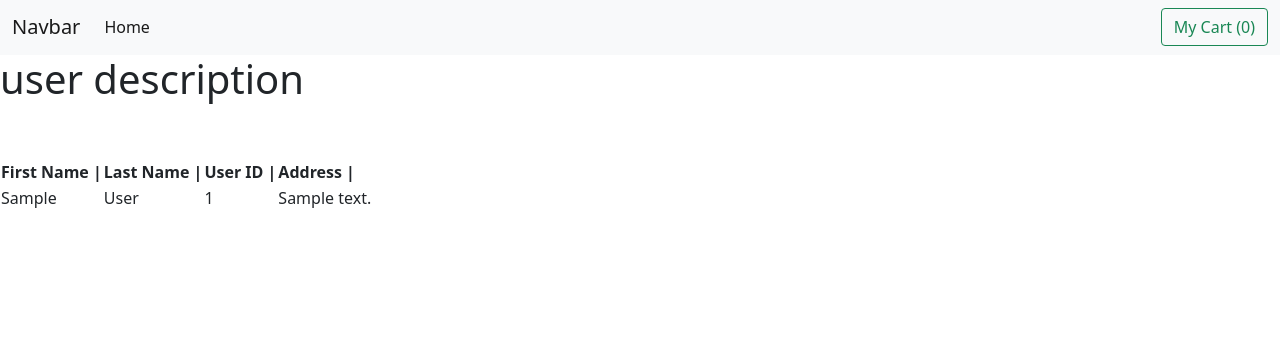
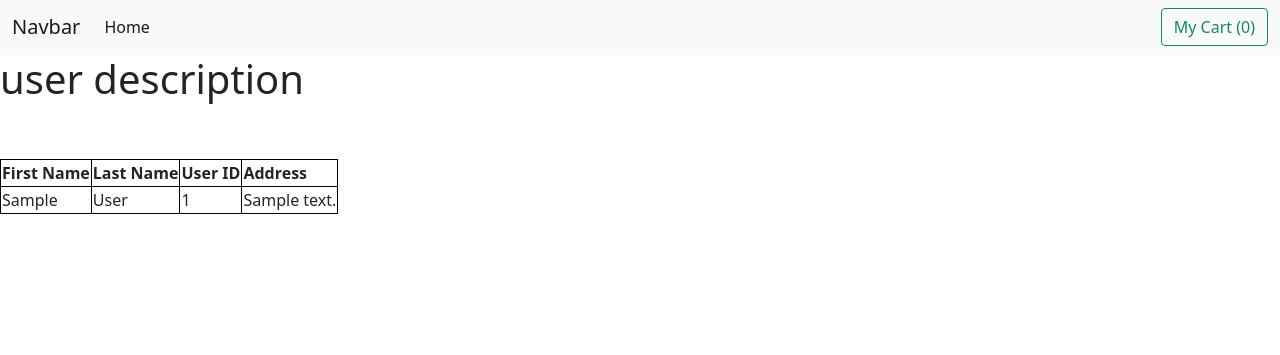
Before and after one commit to animacpac/CS341-PHP, a PHP site: page /web/user_details.php?id=1 in a window 1280 px wide. Shown: the part 25-380 px from the top of the page. Run offline with PHP 8.4, Linux system fonts and the light colour scheme; tables that the repository leaves empty or names only in its code hold one stand-in row (values such as "Sample post"); data that the repository does not hold is empty; some libraries are stand-ins or nearby versions.

Commit message:
Update user_details.php

```diff
--- a/web/user_details.php
+++ b/web/user_details.php
@@ -18,12 +18,17 @@ session_start();
         foreach ($rows as $row )
 
  ?>
+ <style>
+ table, th, td {
+  border: 1px solid black;
+}
+</style>
  <table>
     <tr>
-        <th>First Name  |</th>
-        <th>Last Name  |</th>
-        <th>User ID  |</th>
-        <th>Address  |</th>
+        <th>First Name</th>
+        <th>Last Name</th>
+        <th>User ID</th>
+        <th>Address</th>
     </tr>
     <tr>
         <td><?php echo $row['first_name']; ?></td>
```
